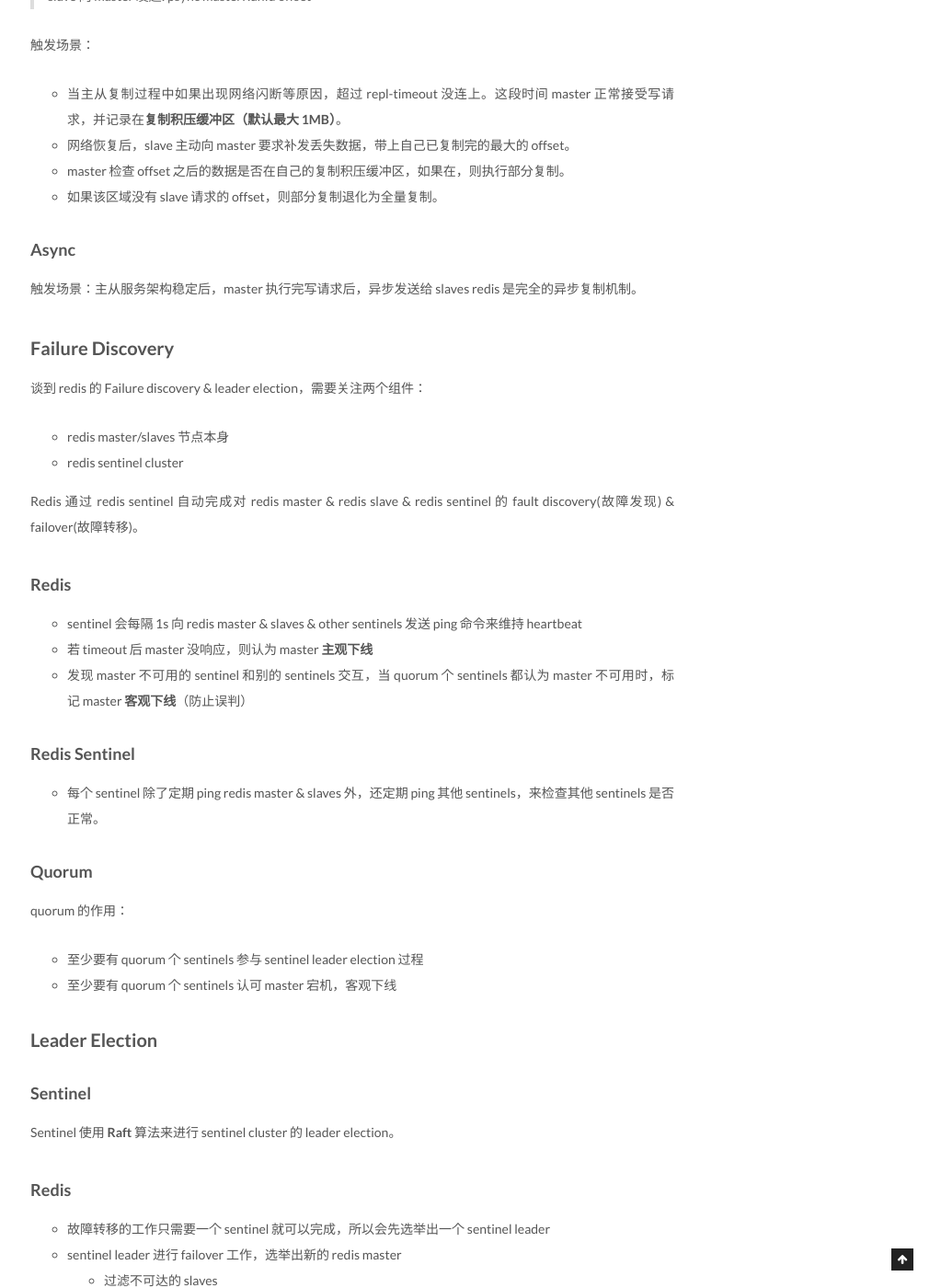
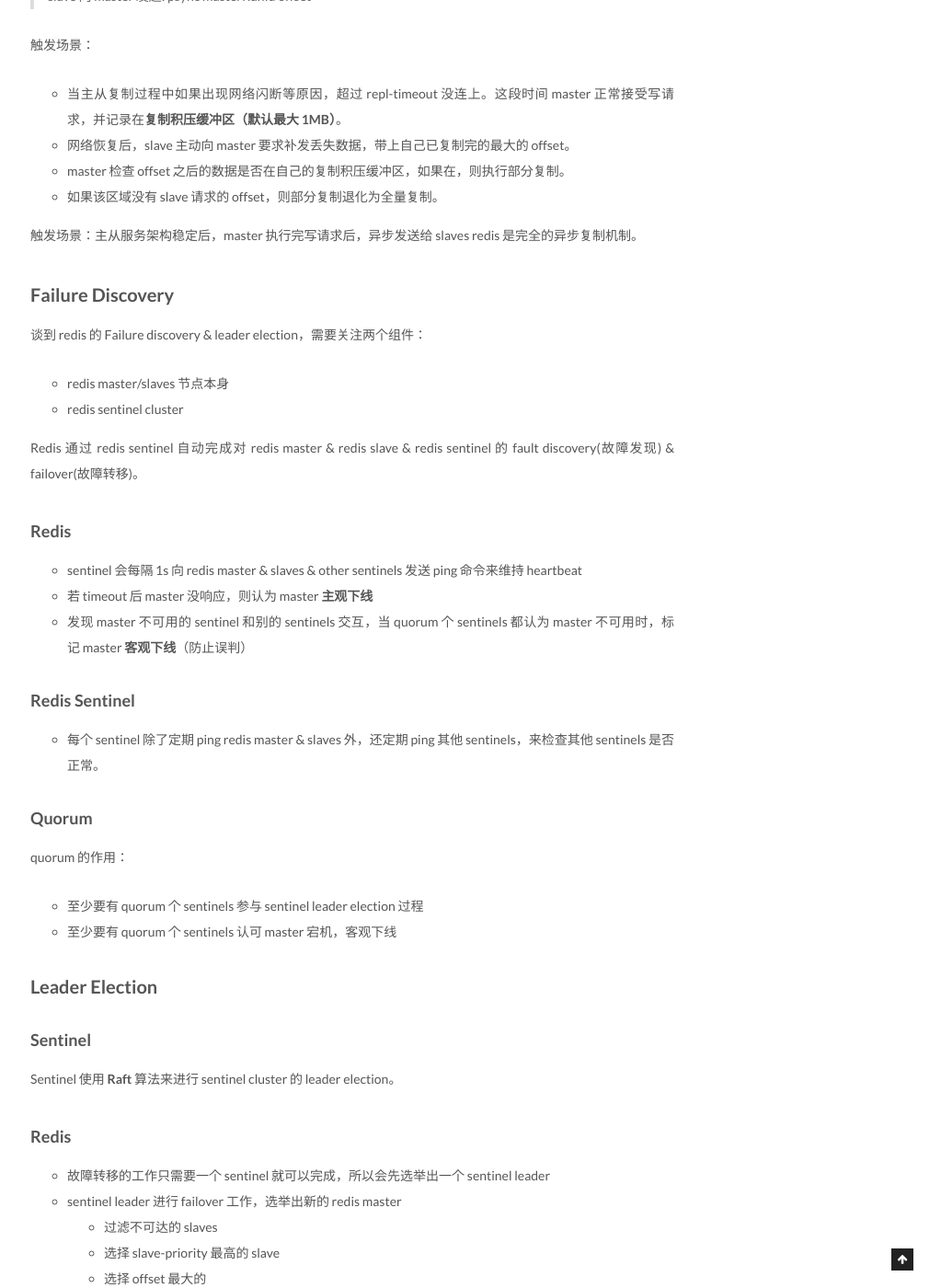
Before and after one commit to qimiguang/qimiguang.github.io, a Jekyll site: the page built from _posts/2018-07-20-Mainstream-Distributd-Storage-System-Comparison.md, in a window 1280 px wide and 1400 px high, scrolled down 10603 px. Shown: the whole window at 92% size, without its empty margins (257-1280 px from the left). Built offline with Jekyll 4.4.1, drawn with Linux system fonts in a browser that asks for light colours; comment, search, counter and statistics services are not loaded.

Commit message:
distributed system

```diff
--- a/_posts/2018-07-20-Mainstream-Distributd-Storage-System-Comparison.md
+++ b/_posts/2018-07-20-Mainstream-Distributd-Storage-System-Comparison.md
@@ -274,7 +274,6 @@ Redis 中 roles 有:
 * master 检查 offset 之后的数据是否在自己的复制积压缓冲区，如果在，则执行部分复制。
 * 如果该区域没有 slave 请求的 offset，则部分复制退化为全量复制。
 
-### Async
 触发场景：主从服务架构稳定后，master 执行完写请求后，异步发送给 slaves
 redis 是完全的异步复制机制。
 
```
